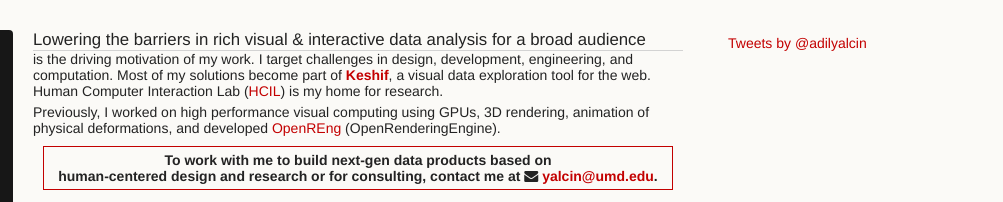
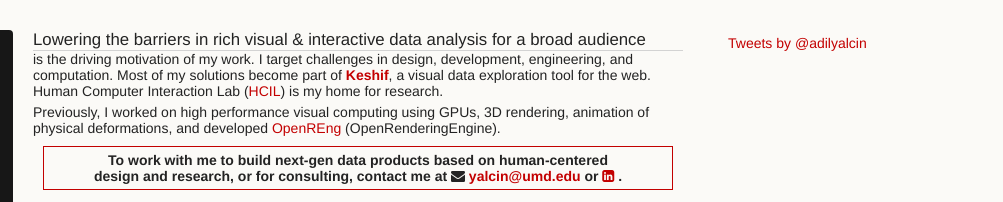
Before and after one commit to adilyalcin/adilyalcin.github.io, a plain HTML site: page index.html in a window 1280 px wide. Shown: the top 202 px of the page, 277-1280 px from the left. Drawn offline with Linux system fonts and the light colour scheme; a script that the page names is missing.

Commit message:
Update to contact me box

```diff
--- a/index.html
+++ b/index.html
@@ -328,7 +328,9 @@
 <p>Previously, I worked on high performance visual computing using GPUs, 3D rendering, animation of physical deformations, and developed <a href="http://sourceforge.net/projects/openreng/" target='_blank'>OpenREng</a> (OpenRenderingEngine).</p>
 
 <div class='no-print' style='border: solid 1px #C30000; text-align: center; padding: 5px; margin: 10px; font-weight: 600;'>
-To work with me to build next-gen data products based on<br> human-centered design and research or for consulting, contact me at <i class='fa fa-envelope'></i> <my-email data-user="yalcin" data-domain="umd.edu" style='color: #C30000;'></my-email>.</div>
+To work with me to build next-gen data products based on human-centered <br>design and research, or for consulting, contact me at <i class='fa fa-envelope'></i> <my-email data-user="yalcin" data-domain="umd.edu" style='color: #C30000;'></my-email>
+or <a href='https://www.linkedin.com/in/adilyalcin' target='_blank' class='fa fa-linkedin-square'></a>
+.</div>
 
 </span>
 
```
